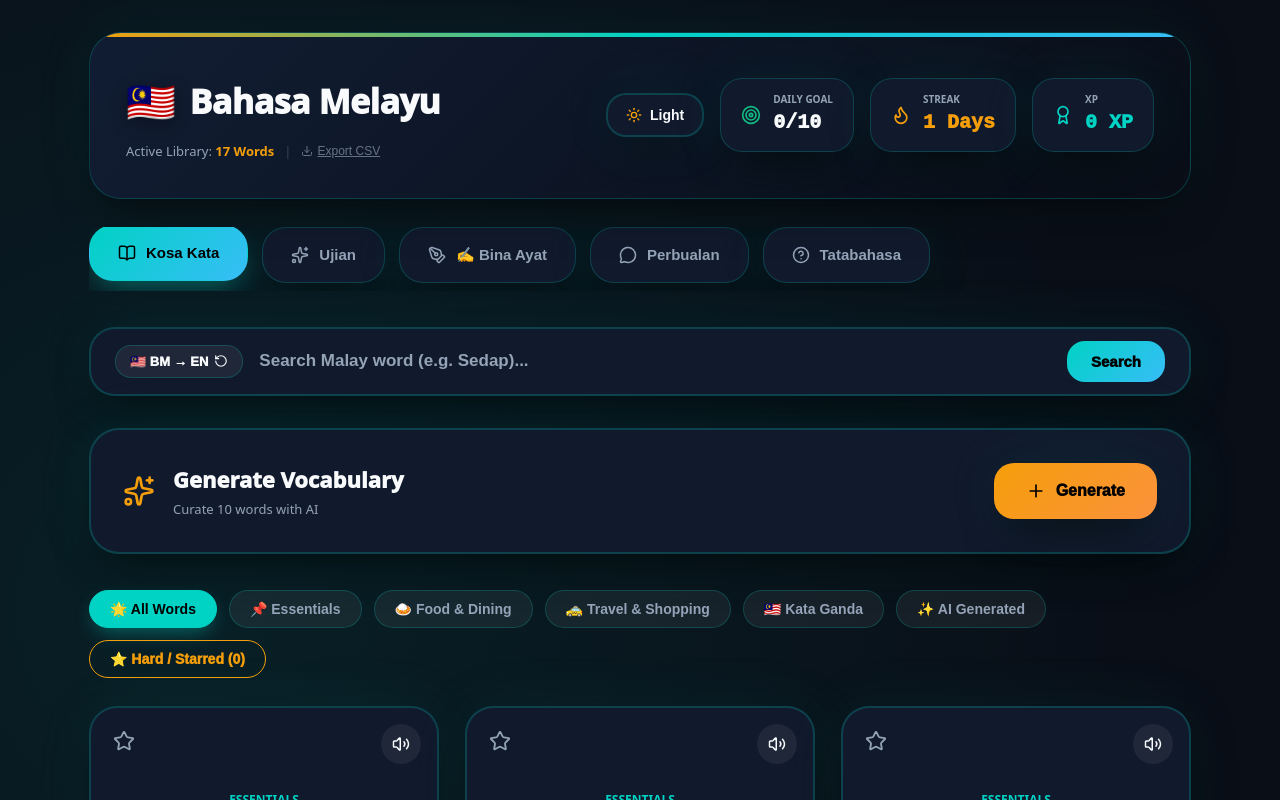
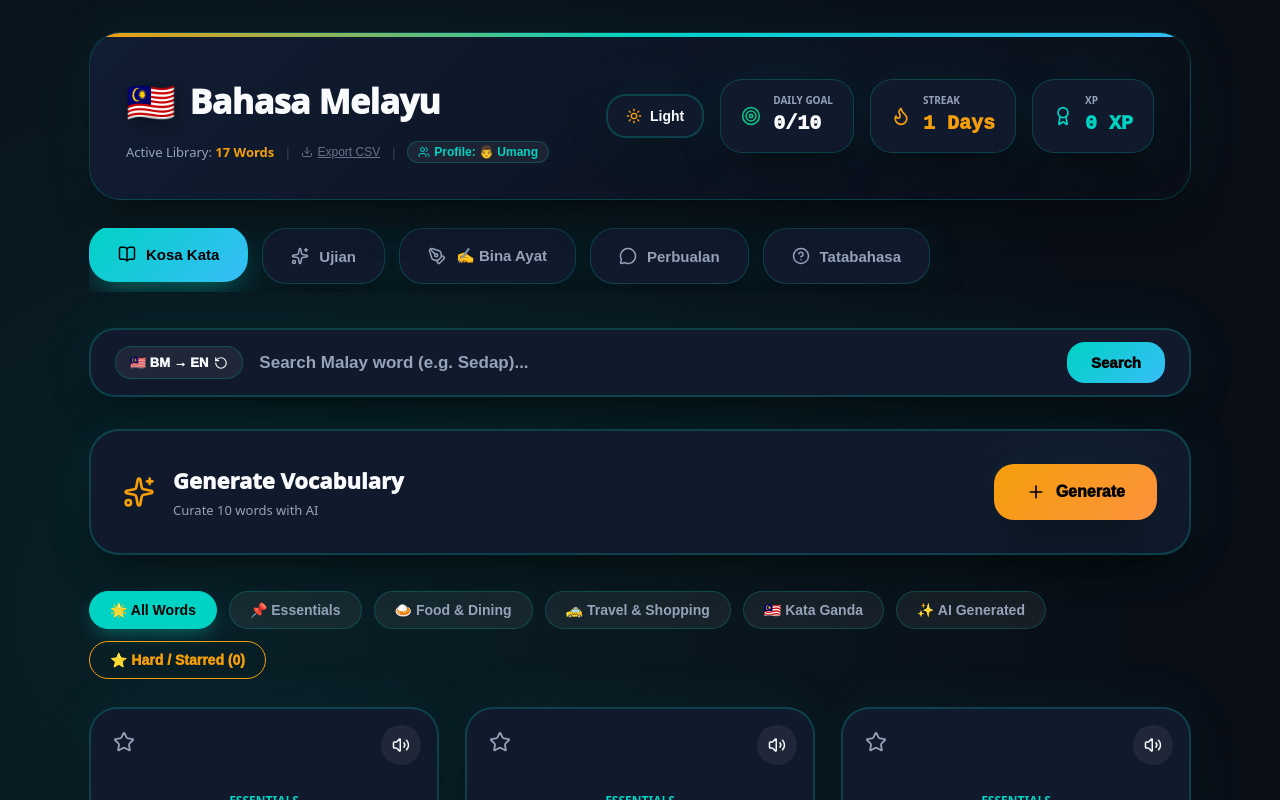
Before and after one commit to umangv-tech/learn-malay, a React (Vite) app: page / in a window 1280 px wide. Shown: the top 800 px of the page. Built offline with nearby package versions, Linux system fonts and the light colour scheme.

Commit message:
Implemented 1-Click Family Learning Profile Switcher (👨 Umang vs 👩 Wife) with 100% isolated localStorage data rooms across XP, Streak, vocab cards, Starred focus deck, and Daily Progress Ring

```diff
--- a/package.json
+++ b/package.json
@@ -12,6 +12,7 @@
   "dependencies": {
     "@google/genai": "^2.9.0",
     "canvas-confetti": "^1.9.4",
+    "firebase": "^12.15.0",
     "lucide-react": "^1.21.0",
     "react": "^19.2.6",
     "react-dom": "^19.2.6"
--- a/src/App.jsx
+++ b/src/App.jsx
@@ -1,7 +1,9 @@
 import { useState, useEffect } from 'react';
 import { GoogleGenAI } from '@google/genai';
 import confetti from 'canvas-confetti';
-import { BookOpen, Award, MessageCircle, HelpCircle, Volume2, Sparkles, Flame, ArrowRight, Plus, Dices, Loader2, Sun, Moon, Search, PlusCircle, PenTool, CheckCircle2, RotateCcw, Star, Target, Download } from 'lucide-react';
+import { BookOpen, Award, MessageCircle, HelpCircle, Volume2, Sparkles, Flame, ArrowRight, Plus, Dices, Loader2, Sun, Moon, Search, PlusCircle, PenTool, CheckCircle2, RotateCcw, Star, Target, Download, Users, Lock, Unlock, Cloud, CloudOff, Settings } from 'lucide-react';
+import { initializeApp, getApps, getApp } from 'firebase/app';
+import { getFirestore, doc, setDoc, onSnapshot } from 'firebase/firestore';
 
 const BASE_VOCAB = [
   { id: 1, category: 'Essentials', malay: 'Selamat Pagi', english: 'Good Morning', pronunciation: 'suh-LAH-maht PAH-gee', exampleMalay: 'Selamat pagi, boss! Apa khabar hari ini?', exampleEnglish: 'Good morning, boss! How are you today?' },
@@ -59,6 +61,7 @@ const PRACTICE_SENTENCES = [
 
 export default function App() {
   const [activeTab, setActiveTab] = useState('VOCAB'); // VOCAB | QUIZ | DIALOGUE | GRAMMAR | BINA_AYAT
+  const [activeProfile, setActiveProfile] = useState(() => localStorage.getItem('malay_active_prof') || 'UMANG'); // UMANG | WIFE
   const [selectedCategory, setSelectedCategory] = useState('ALL');
   const [flippedCards, setFlippedCards] = useState({});
 
@@ -134,7 +137,7 @@ export default function App() {
   const incrementDaily = () => {
     setDailyGoal(prev => {
       const next = prev + 1;
-      localStorage.setItem('malay_daily', JSON.stringify({ date: todayStr, count: next }));
+      localStorage.setItem(`malay_daily_${activeProfile}`, JSON.stringify({ date: todayStr, count: next }));
       if (next === 10) confetti({ particleCount: 80, spread: 100, origin: { y: 0.3 } });
       return next;
     });
@@ -143,7 +146,7 @@ export default function App() {
   const toggleStar = (id) => {
     setStarredIds(prev => {
       const next = prev.includes(id) ? prev.filter(x => x !== id) : [...prev, id];
-      localStorage.setItem('malay_starred', JSON.stringify(next));
+      localStorage.setItem(`malay_starred_${activeProfile}`, JSON.stringify(next));
       return next;
     });
   };
@@ -162,21 +165,38 @@ export default function App() {
     const csvContent = "data:text/csv;charset=utf-8," + [headers.join(','), ...rows.map(r => r.join(','))].join('\n');
     const link = document.createElement('a');
     link.setAttribute('href', encodeURI(csvContent));
-    link.setAttribute('download', `Bahasa_Melayu_Vocabulary_${todayStr}.csv`);
+    link.setAttribute('download', `Bahasa_Melayu_Vocabulary_${activeProfile}_${todayStr}.csv`);
     document.body.appendChild(link);
     link.click();
     document.body.removeChild(link);
     confetti({ particleCount: 40, spread: 70, origin: { y: 0.2 } });
   };
 
+  // Switch profile data loader
+  useEffect(() => {
+    const pk = `_${activeProfile}`;
+    const savedAIWords = localStorage.getItem(`malay_ai_vocab${pk}`);
+    if (savedAIWords) {
+      try { setVocabList([...JSON.parse(savedAIWords), ...BASE_VOCAB]); }
+      catch { setVocabList(BASE_VOCAB); }
+    } else { setVocabList(BASE_VOCAB); }
+
+    const savedXp = localStorage.getItem(`malay_xp${pk}`);
+    setXp(savedXp !== null ? parseInt(savedXp, 10) : (activeProfile === 'UMANG' ? 150 : 0));
+    setStarredIds(JSON.parse(localStorage.getItem(`malay_starred${pk}`) || '[]'));
+
+    const savedDaily = JSON.parse(localStorage.getItem(`malay_daily${pk}`) || '{}');
+    setDailyGoal(savedDaily.date === todayStr ? savedDaily.count : 0);
+  }, [activeProfile, todayStr]);
+
   useEffect(() => {
     const customOnly = vocabList.filter(v => v.isAI);
-    localStorage.setItem('malay_ai_vocab', JSON.stringify(customOnly));
-  }, [vocabList]);
+    localStorage.setItem(`malay_ai_vocab_${activeProfile}`, JSON.stringify(customOnly));
+  }, [vocabList, activeProfile]);
 
   useEffect(() => {
-    localStorage.setItem('malay_xp', xp.toString());
-  }, [xp]);
+    localStorage.setItem(`malay_xp_${activeProfile}`, xp.toString());
+  }, [xp, activeProfile]);
 
   useEffect(() => {
     if (vocabList.length > 0) {
@@ -493,7 +513,7 @@ Ensure category is concise (e.g. 'AI: Kata Ganda' or 'AI: Everyday'), pronunciat
             <span className="flag-badge">🇲🇾</span>
             <span>Bahasa Melayu</span>
           </h1>
-          <div style={{color: 'var(--text-muted)', fontSize: '13px', marginTop: '8px', display: 'flex', alignItems: 'center', gap: '10px'}}>
+          <div style={{color: 'var(--text-muted)', fontSize: '13px', marginTop: '8px', display: 'flex', alignItems: 'center', gap: '10px', flexWrap: 'wrap'}}>
             <span>Active Library: <strong style={{color: 'var(--accent-secondary)'}}>{vocabList.length} Words</strong></span>
             <span style={{opacity: 0.3}}>|</span>
             <button
@@ -503,6 +523,20 @@ Ensure category is concise (e.g. 'AI: Kata Ganda' or 'AI: Everyday'), pronunciat
             >
               <Download size={12} />
               <span>Export CSV</span>
+            </button>
+            <span style={{opacity: 0.3}}>|</span>
+            <button
+              onClick={() => {
+                const next = activeProfile === 'UMANG' ? 'WIFE' : 'UMANG';
+                setActiveProfile(next);
+                localStorage.setItem('malay_active_prof', next);
+                confetti({ particleCount: 30, spread: 60, origin: { y: 0.2 } });
+              }}
+              style={{background: 'var(--pill-bg)', border: '1px solid var(--glass-border)', padding: '3px 10px', borderRadius: '999px', fontSize: '12px', fontWeight: 'bold', color: activeProfile === 'UMANG' ? '#00d2c4' : '#f59e0b', cursor: 'pointer', display: 'inline-flex', alignItems: 'center', gap: '4px'}}
+              title="Switch family profile"
+            >
+              <Users size={12} />
+              <span>Profile: {activeProfile === 'UMANG' ? '👨 Umang' : '👩 Wife'}</span>
             </button>
           </div>
         </div>
```
Also changed, not shown: 1 other file (tests, documents, lock files or other folders).
